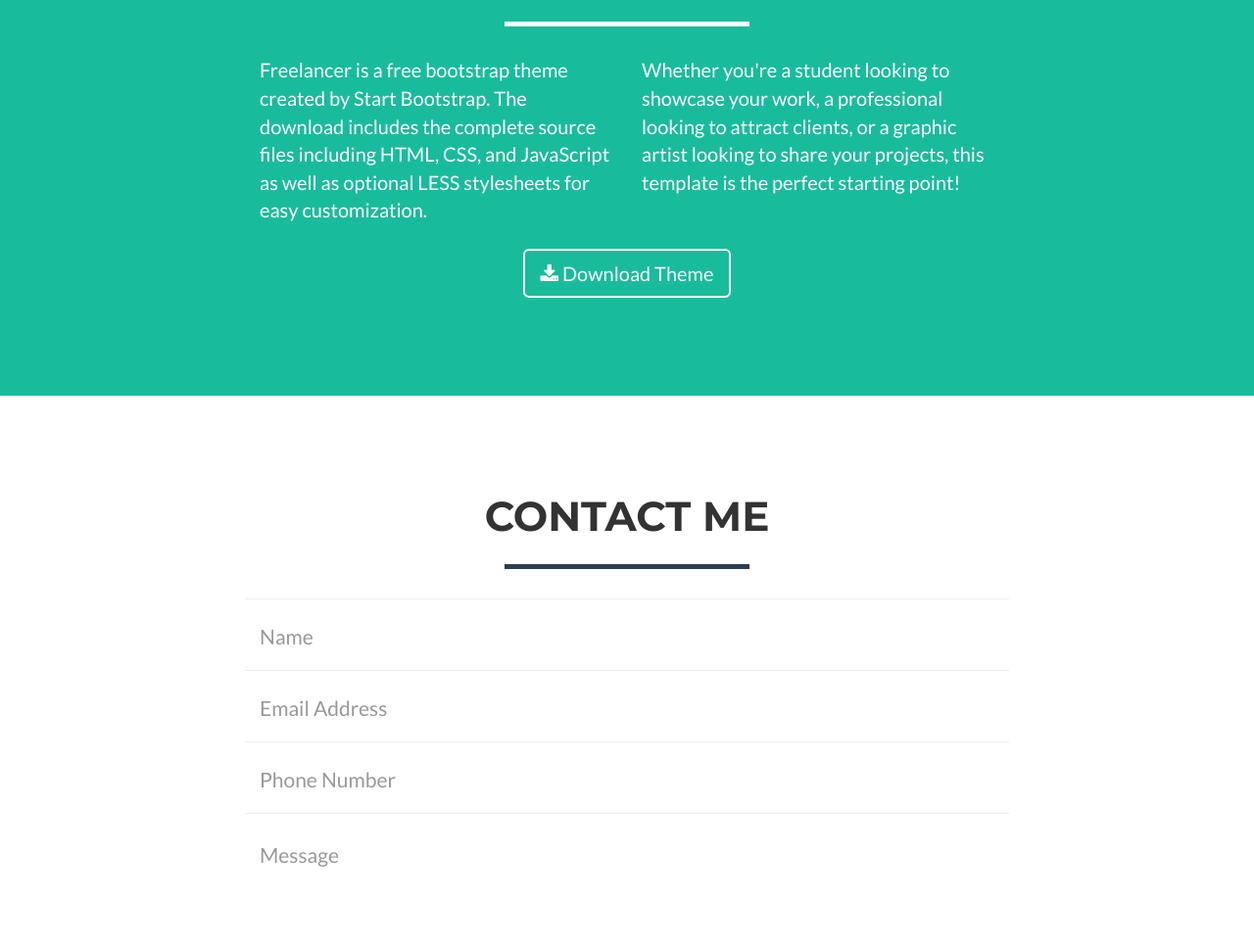
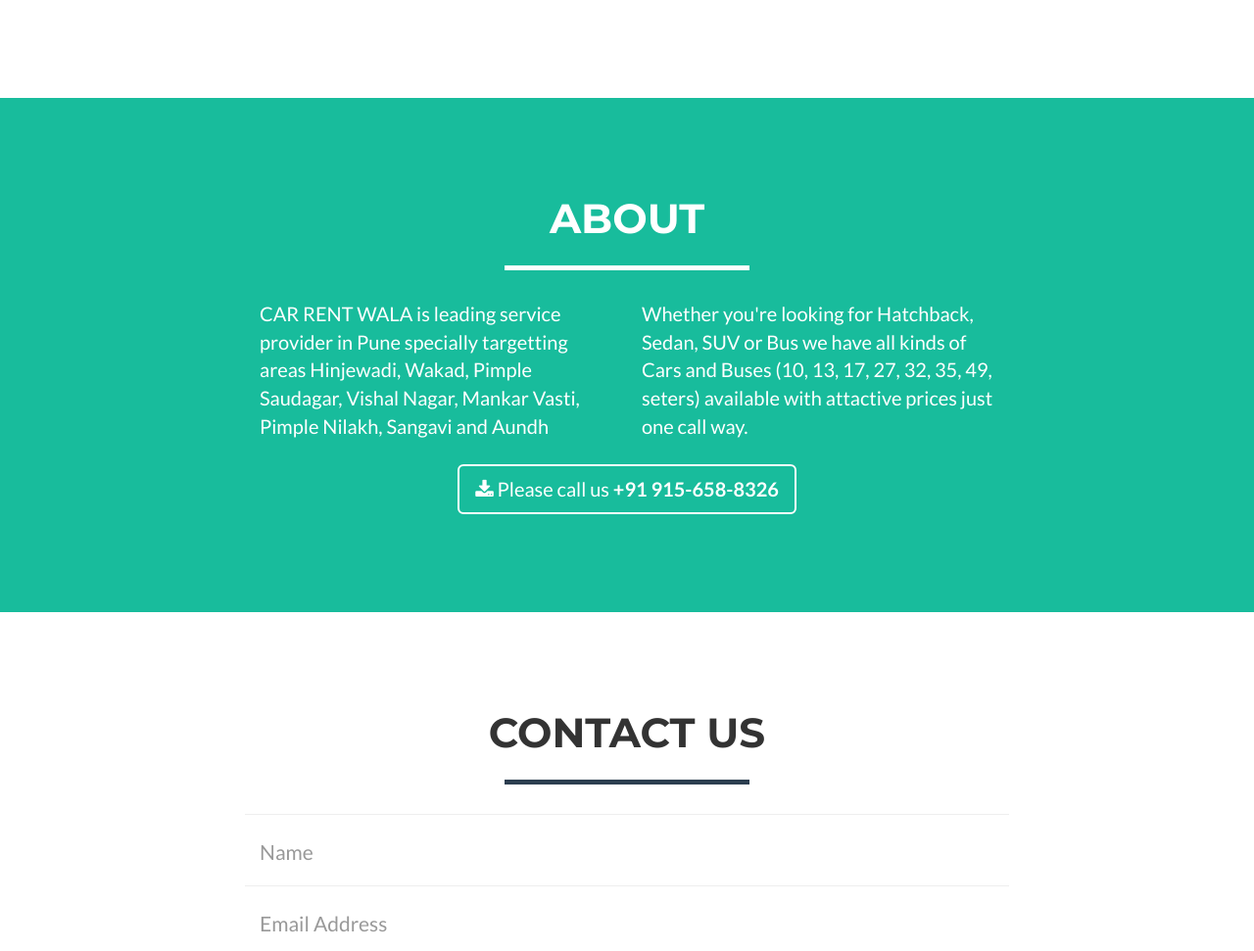
Before and after one commit to sonalsatpute/carrentalwala, a website: page index.html in a window 1280 px wide. Shown: the part 1761-2732 px from the top of the page at 98% size. Drawn offline with nearby package versions, Linux system fonts and the light colour scheme.

Commit message:
added images for cars and updated about us section

```diff
--- a/index.html
+++ b/index.html
@@ -122,7 +122,7 @@
                                 <i class="fa fa-search-plus fa-3x"></i>
                             </div>
                         </div>
-                        <img src="img/portfolio/circus.png" class="img-responsive" alt="">
+                        <img src="img/portfolio/suv-car.png" class="img-responsive" alt="">
                     </a>
                 </div>
                 <div class="col-sm-4 portfolio-item">
@@ -170,14 +170,14 @@
             </div>
             <div class="row">
                 <div class="col-lg-4 col-lg-offset-2">
-                    <p>Freelancer is a free bootstrap theme created by Start Bootstrap. The download includes the complete source files including HTML, CSS, and JavaScript as well as optional LESS stylesheets for easy customization.</p>
+                    <p>CAR RENT WALA is leading service provider in Pune specially targetting areas Hinjewadi, Wakad, Pimple Saudagar, Vishal Nagar, Mankar Vasti, Pimple Nilakh, Sangavi and Aundh</p>
                 </div>
                 <div class="col-lg-4">
-                    <p>Whether you're a student looking to showcase your work, a professional looking to attract clients, or a graphic artist looking to share your projects, this template is the perfect starting point!</p>
+                    <p>Whether you're looking for Hatchback, Sedan, SUV or Bus we have all kinds of Cars and Buses (10, 13, 17, 27, 32, 35, 49, seters) available with attactive prices just one call way. </p>
                 </div>
                 <div class="col-lg-8 col-lg-offset-2 text-center">
                     <a href="#" class="btn btn-lg btn-outline">
-                        <i class="fa fa-download"></i> Download Theme
+                        <i class="fa fa-download"></i> Please call us <b>+91 915-658-8326</b>
                     </a>
                 </div>
             </div>
@@ -189,7 +189,7 @@
         <div class="container">
             <div class="row">
                 <div class="col-lg-12 text-center">
-                    <h2>Contact Me</h2>
+                    <h2>Contact Us</h2>
                     <hr class="star-primary">
                 </div>
             </div>
```
Also changed, not shown: img/portfolio/sedan-car-md.png, img/portfolio/sedan-car.svg (deleted), img/portfolio/suv-car.png (added).
